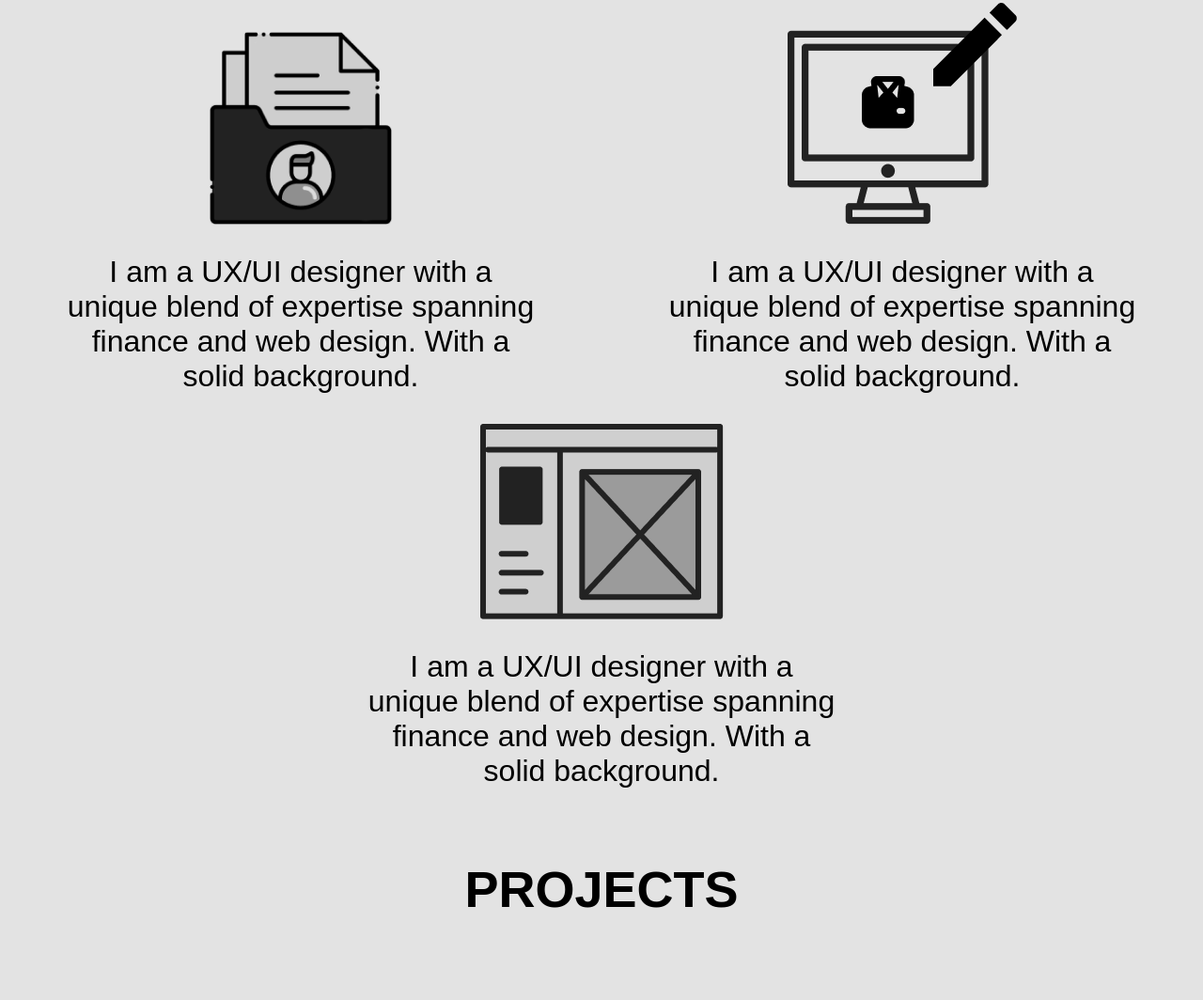
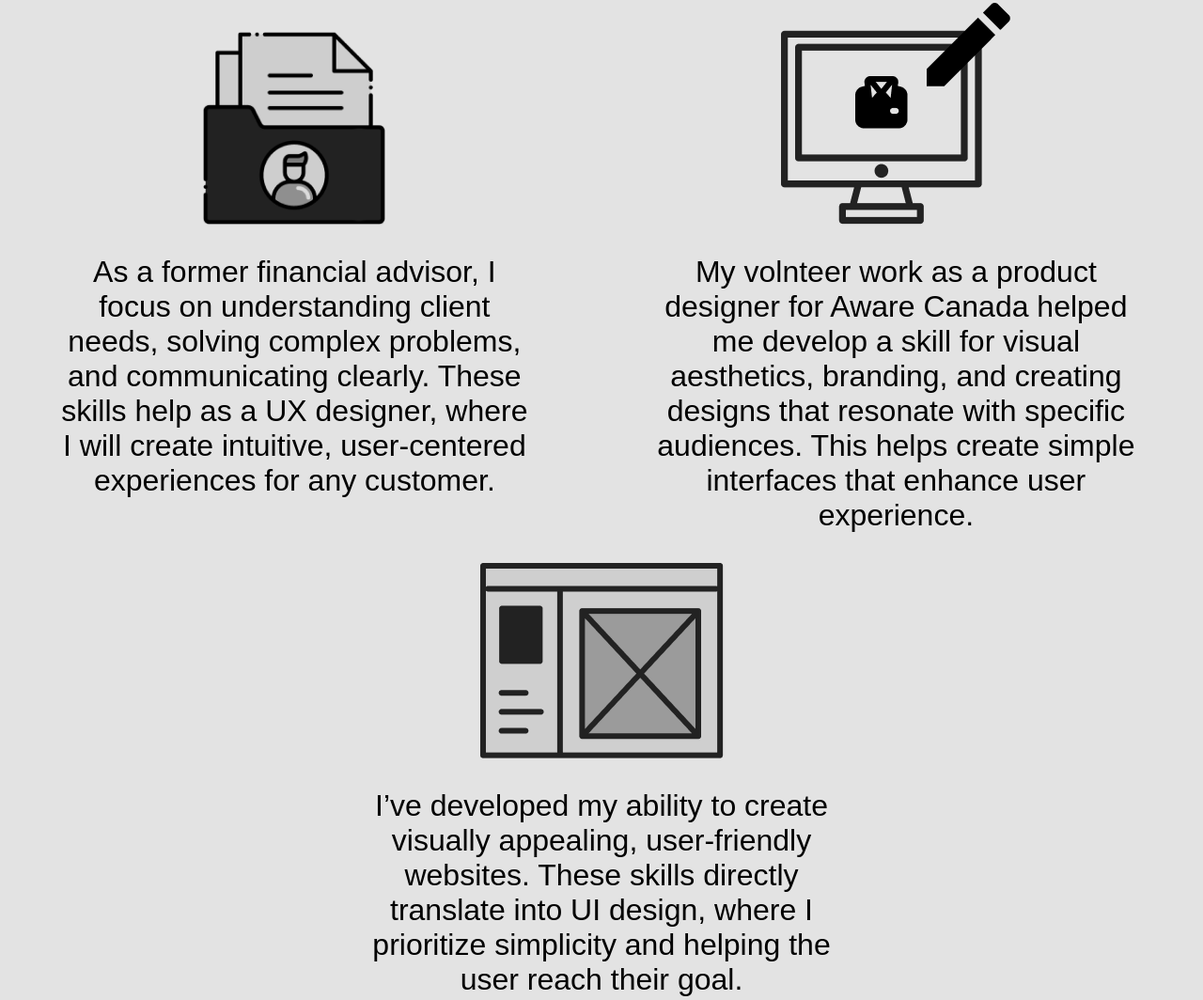
Before and after one commit to JoshuaFigura/Portfolio, a plain HTML site: page index.html in a window 1280 px wide. Shown: the part 1008-2072 px from the top of the page at 94% size. Before the commit the page ends 2030 px from the top, so only its background shows below. Drawn offline with Linux system fonts and the light colour scheme; a web font is replaced by a local one.

Commit message:
Update index.html

```diff
--- a/index.html
+++ b/index.html
@@ -33,16 +33,16 @@
         <div class="skillscontainer">
            <div class="UserResearch">
                 <img id="User" src="Images\User Research.png" alt="UserResearch">
-                <p>I am a UX/UI designer with a unique blend of expertise spanning finance and web design. With a solid background.</p>
+                <p>As a former financial advisor, I focus on understanding client needs, solving complex problems, and communicating clearly. These skills help as a UX designer, where I will create intuitive, user-centered experiences for any customer.</p>
            </div>
            <div class="GraphicDesign">
                 <img src="Images\Graphic Design.png" alt="GraphicDesign">
-                <p>I am a UX/UI designer with a unique blend of expertise spanning finance and web design. With a solid background.</p>
+                <p>My volnteer work as a product designer for Aware Canada helped me develop a skill for visual aesthetics, branding, and creating designs that resonate with specific audiences. This helps create simple interfaces that enhance user experience.</p>
            </div>
         </div>
         <div class="Wireframe">
             <img src="Images\Wireframe.png" alt="Wireframe">
-            <p>I am a UX/UI designer with a unique blend of expertise spanning finance and web design. With a solid background.</p>
+            <p>I’ve developed my ability to create visually appealing, user-friendly websites. These skills directly translate into UI design, where I prioritize simplicity and helping the user reach their goal.</p>
     </section>
 
     <section id="Projects">
```
